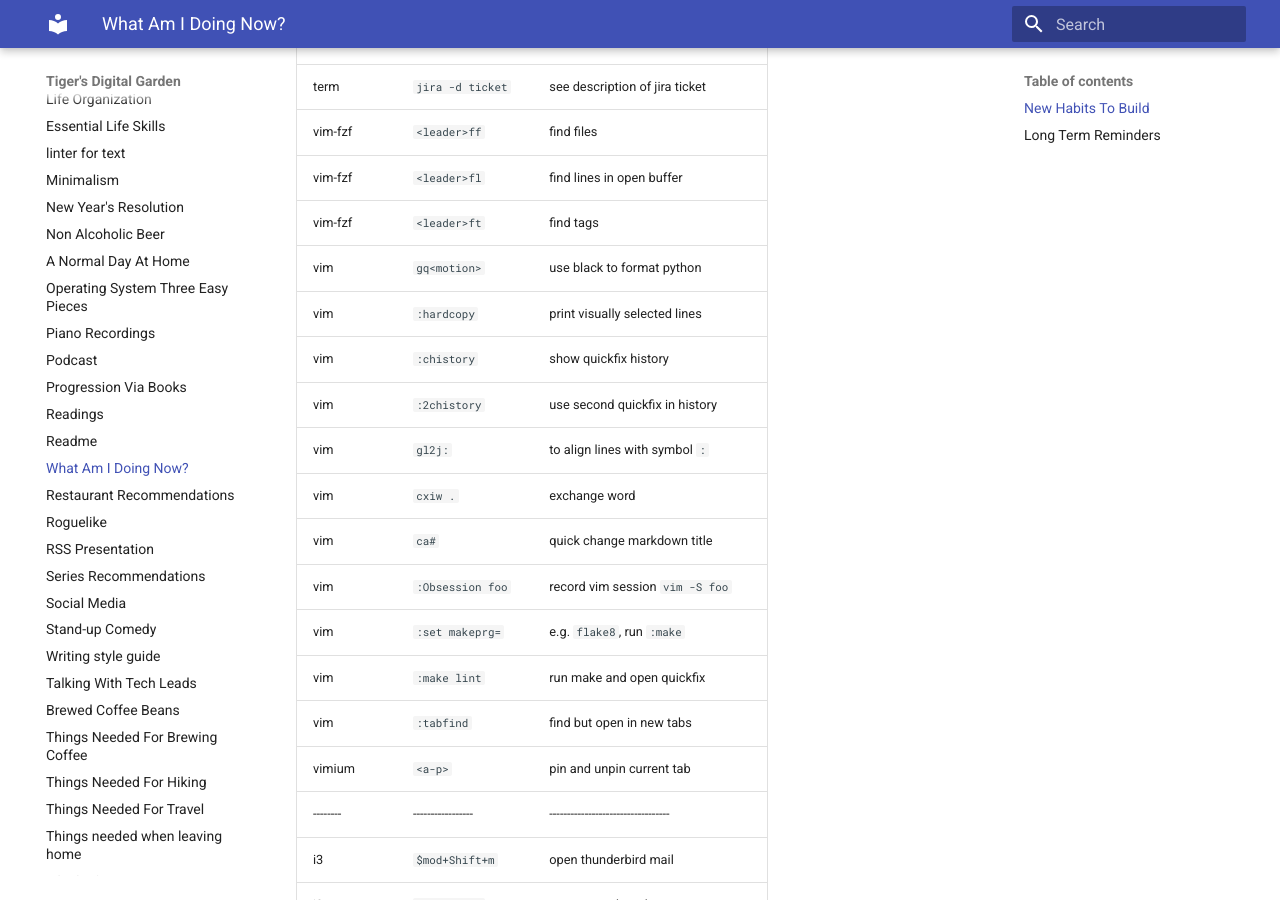
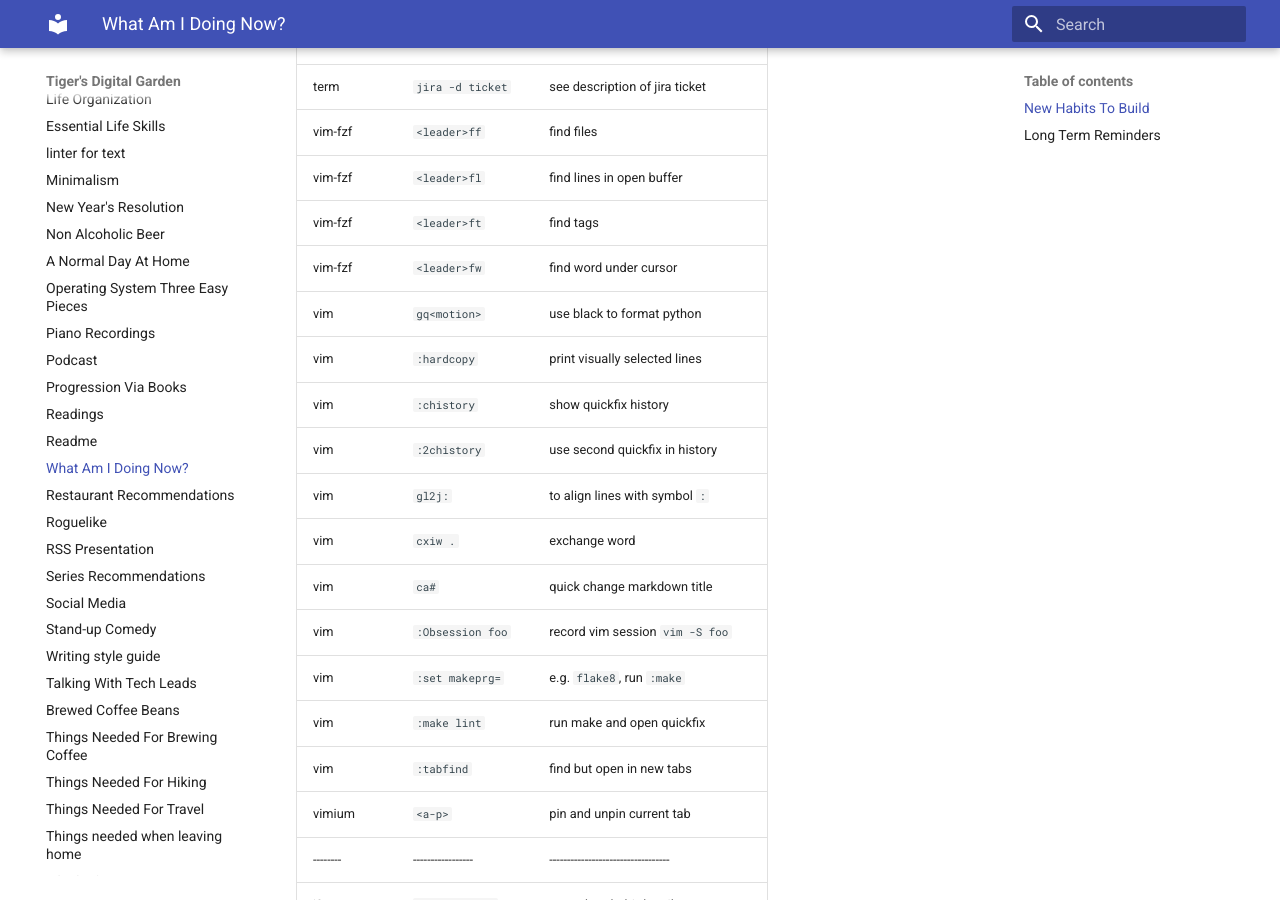
Before and after one commit to ynotstartups/notes, an MkDocs documentation site: the page built from notes/reminders.md, in a window 1280 px wide and 900 px high, scrolled down 538 px. Built offline with MkDocs 1.6.1 and Material for MkDocs 9.7.7, drawn with Linux system fonts in a browser that asks for light colours.

Commit message:
add find work under cursor

```diff
--- a/notes/reminders.md
+++ b/notes/reminders.md
@@ -17,6 +17,7 @@
 | vim-fzf  | `<leader>ff`      | find files                         |
 | vim-fzf  | `<leader>fl`      | find lines in open buffer          |
 | vim-fzf  | `<leader>ft`      | find tags                          |
+| vim-fzf  | `<leader>fw`      | find word under cursor             |
 | vim      | `gq<motion>`      | use black to format python         |
 | vim      | `:hardcopy`       | print visually selected lines      |
 | vim      | `:chistory`       | show quickfix history              |
```
